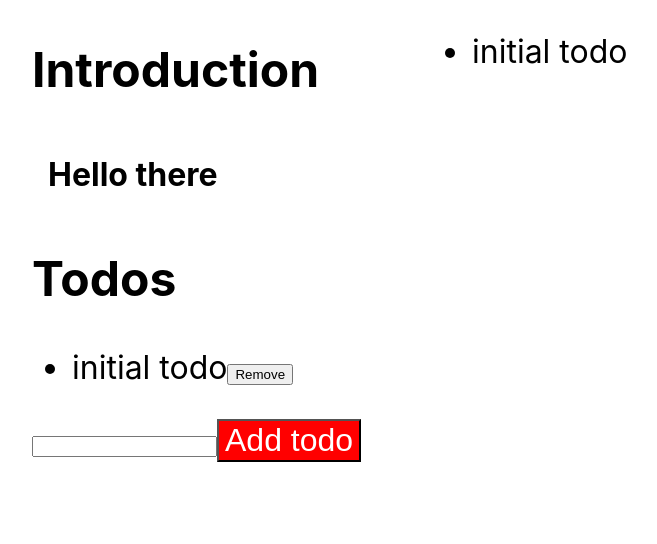
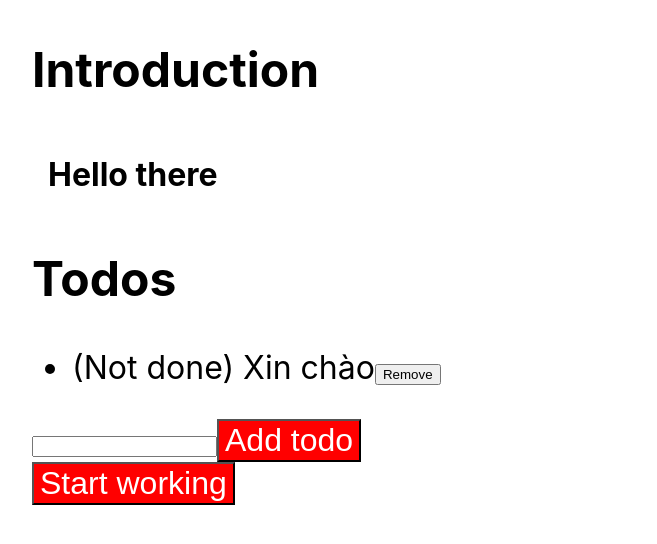
Before and after one commit to SukhachevN/no-bs-ts, a React (Create React App) app in the folder episode-20/: page / in a window 1280 px wide. Shown: the top 544 px of the page, without its empty margins (208-865 px from the left). Built offline with nearby package versions, Linux system fonts and the light colour scheme.

Commit message:
episode-29

```diff
--- a/episode-20/package.json
+++ b/episode-20/package.json
@@ -10,11 +10,13 @@
     "@types/node": "^16.7.13",
     "@types/react": "^18.0.0",
     "@types/react-dom": "^18.0.0",
+    "@xstate/react": "^3.0.0",
     "react": "^18.2.0",
     "react-dom": "^18.2.0",
     "react-scripts": "5.0.1",
     "typescript": "^4.4.2",
-    "web-vitals": "^2.1.0"
+    "web-vitals": "^2.1.0",
+    "xstate": "^4.32.1"
   },
   "scripts": {
     "start": "react-scripts start",
--- a/episode-20/src/App.tsx
+++ b/episode-20/src/App.tsx
@@ -57,8 +57,17 @@ function UL<T>({
   );
 }
 
+const initialTodos = [
+  {
+    id: 0,
+    text: 'Xin chào',
+    isDone: false,
+  },
+];
+
 function App() {
-  const { todos, addTodo, removeTodo } = useTodos((state) => state);
+  const { isEditing, todos, addTodo, removeTodo, startWorking, endWorking } =
+    useTodos(initialTodos);
 
   const newTodoRef = useRef<HTMLInputElement>(null);
 
@@ -74,11 +83,14 @@ function App() {
       <Heading title='Introduction' />
       <Box>Hello there</Box>
       <Heading title='Todos' />
+      {isEditing ? (
+        <>
           <UL
             items={todos}
             itemClick={({ id }) => alert(id)}
-        render={({ text, id }) => (
+            render={({ text, id, isDone }) => (
               <>
+                ({isDone ? 'Done' : 'Not done'})&nbsp;
                 {text}
                 <button onClick={() => removeTodo(id)}>Remove</button>
               </>
@@ -88,20 +100,13 @@ function App() {
             <input type='text' ref={newTodoRef} />
             <Button onClick={onAddTodo}>Add todo</Button>
           </div>
+          <Button onClick={startWorking}>Start working</Button>
+        </>
+      ) : (
+        <Button onClick={endWorking}>Stop working</Button>
+      )}
     </div>
   );
 }
 
-const JustTodos = () => {
-  const { todos } = useTodos((state) => state);
-  return <UL items={todos} render={({ text }) => text} />;
-};
-
-const AppWrapper = () => (
-  <div style={{ display: 'grid', gridTemplateColumns: '50% 50%' }}>
-    <App />
-    <JustTodos />
-  </div>
-);
-
-export default AppWrapper;
+export default App;
--- a/episode-20/src/useTodos.tsx
+++ b/episode-20/src/useTodos.tsx
@@ -1,4 +1,6 @@
-import create from 'zustand';
+import { createMachine, assign } from 'xstate';
+import { useMachine } from '@xstate/react';
+import { useCallback, useEffect } from 'react';
 
 interface Todo {
   id: number;
@@ -6,32 +8,117 @@ interface Todo {
   text: string;
 }
 
-type ActionType =
-  | { type: 'ADD'; text: string }
-  | { type: 'REMOVE'; id: number };
+const todoMachine = createMachine<
+  { todos: Todo[] },
+  | { type: 'SET_TODOS'; todos: Todo[] }
+  | { type: 'ADD_TODO'; text: string }
+  | { type: 'REMOVE_TODO'; id: number }
+  | { type: 'START_WORKING' }
+  | { type: 'END_WORKING' }
+>(
+  {
+    id: 'todoMachine',
+    initial: 'editing',
+    context: {
+      todos: [],
+    },
+    states: {
+      editing: {
+        on: {
+          START_WORKING: {
+            target: 'working',
+            cond: 'haveUndoneTodos',
+          },
+          ADD_TODO: {
+            actions: assign({
+              todos: ({ todos }, { text }) => [
+                ...todos,
+                { id: todos.length, text, isDone: false },
+              ],
+            }),
+          },
+          REMOVE_TODO: {
+            actions: assign({
+              todos: ({ todos }, { id: delId }) =>
+                todos.filter(({ id }) => id !== delId),
+            }),
+          },
+          SET_TODOS: {
+            actions: assign({
+              todos: (_, { todos }) => todos,
+            }),
+          },
+        },
+      },
+      working: {
+        exit: assign({
+          todos: ({ todos }) => {
+            const newTodos = [...todos];
+            const undoneTodo = newTodos.find(({ isDone }) => !isDone);
+            if (undoneTodo) undoneTodo.isDone = true;
+            return newTodos;
+          },
+        }),
+        on: {
+          END_WORKING: {
+            target: 'editing',
+          },
+        },
+      },
+    },
+  },
+  {
+    guards: {
+      haveUndoneTodos: ({ todos }) => todos.some(({ isDone }) => !isDone),
+    },
+  }
+);
 
-const useTodos = create<{
+const useTodos = (
+  initialTodos: Todo[]
+): {
+  isEditing: boolean;
   todos: Todo[];
   addTodo: (text: string) => void;
-  removeTodo: (delId: number) => void;
-}>((set) => ({
-  todos: [
-    {
-      id: 0,
-      text: 'initial todo',
-      isDone: false,
-    },
-  ],
-  addTodo: (text: string) =>
-    set((state) => ({
-      ...state,
-      todos: [...state.todos, { id: state.todos.length, text, isDone: false }],
-    })),
-  removeTodo: (delId: number) =>
-    set((state) => ({
-      ...state,
-      todos: state.todos.filter(({ id }) => id !== delId),
-    })),
-}));
+  removeTodo: (id: number) => void;
+  startWorking: () => void;
+  endWorking: () => void;
+} => {
+  const [state, send] = useMachine(todoMachine);
+
+  const addTodo = useCallback(
+    (text: string) =>
+      send({
+        type: 'ADD_TODO',
+        text,
+      }),
+    [send]
+  );
+
+  const removeTodo = useCallback(
+    (id: number) => send({ type: 'REMOVE_TODO', id }),
+    [send]
+  );
+
+  const startWorking = useCallback(
+    () => send({ type: 'START_WORKING' }),
+    [send]
+  );
+
+  const endWorking = useCallback(() => send({ type: 'END_WORKING' }), [send]);
+
+  useEffect(() => {
+    send({ type: 'SET_TODOS', todos: initialTodos });
+  }, [initialTodos, send]);
+
+  return {
+    isEditing: state.matches('editing'),
+    todos: state.context.todos,
+    addTodo,
+    removeTodo,
+    startWorking,
+    endWorking,
+  };
+};
 
 export default useTodos;
```
Also changed, not shown: 1 other file (tests, documents, lock files or other folders). Lines whose indentation alone changed are shown as unchanged.
